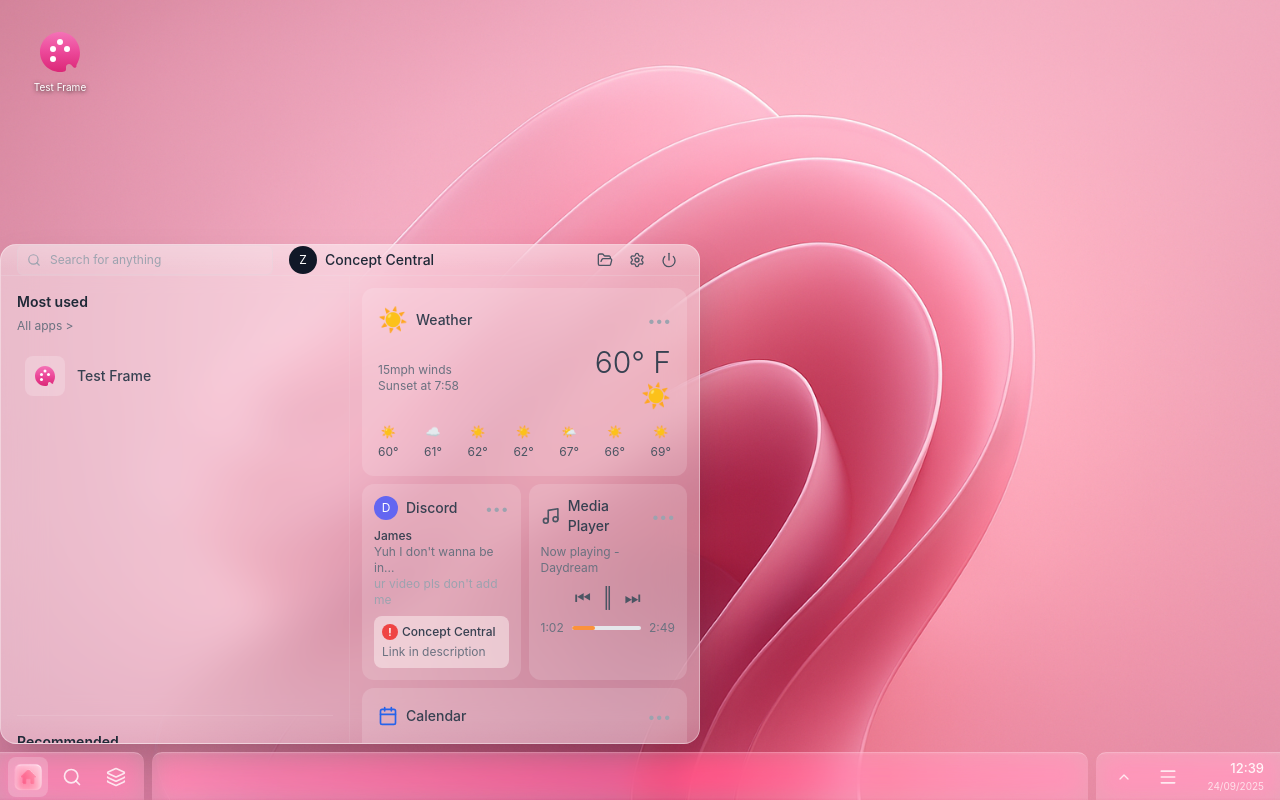
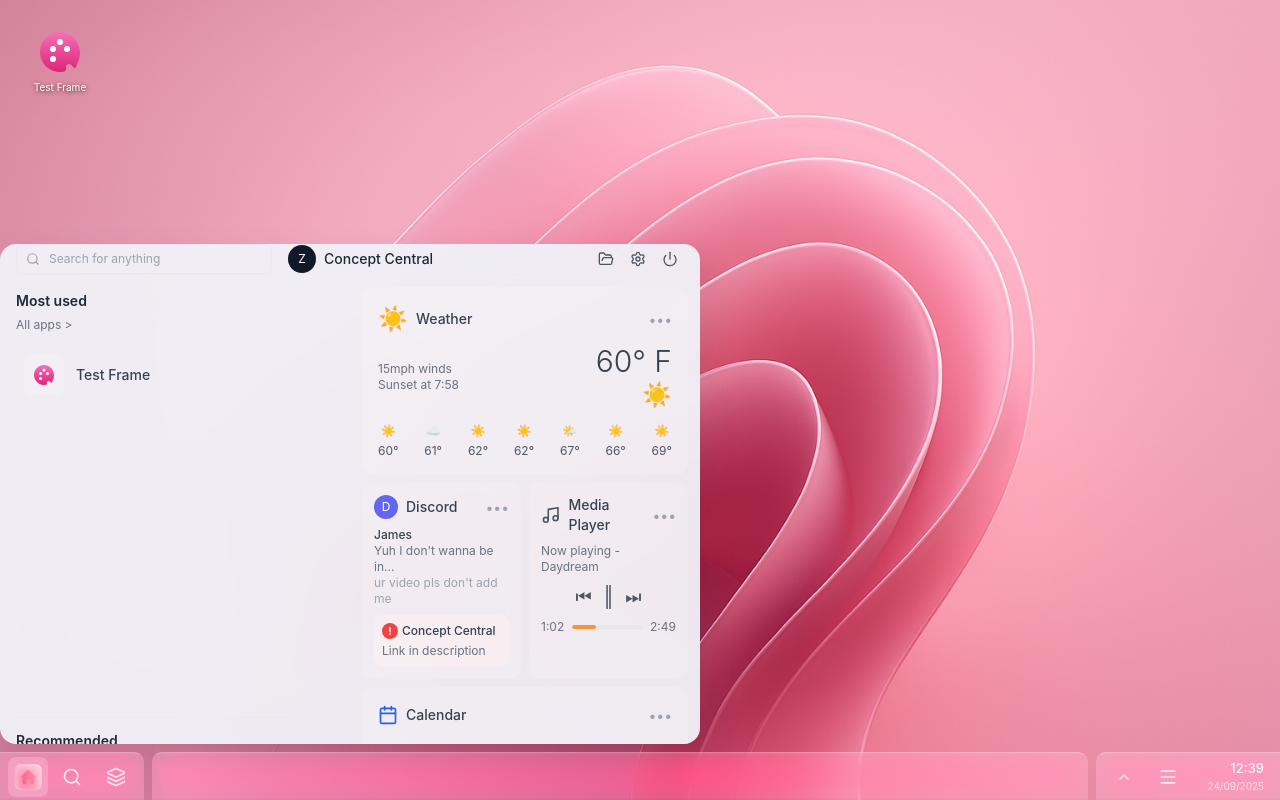
Before and after one commit to gtolontop/portfolio-desktop-style, a Next.js app: page / in a window 1280 px wide. Both pictures are taken after a click on the button 28 px from the left and 776 px from the top of the page. Built offline with nearby package versions, Linux system fonts and the light colour scheme.

Commit message:
Refactor StartMenu styling for improved background, backdrop filter, and shadow effects

```diff
--- a/src/components/StartMenu.tsx
+++ b/src/components/StartMenu.tsx
@@ -79,19 +79,10 @@ export default function StartMenu({ isOpen, onClose }: StartMenuProps) {
         ${isOpen ? 'scale-100 opacity-100' : 'scale-95 opacity-0'}
       `}
       style={{
-        border: '1px solid rgba(255, 255, 255, 0.35)',
-        backgroundColor: 'rgba(255, 255, 255, 0.4)',
-        backdropFilter: 'blur(20px) saturate(100%)',
-        WebkitBackdropFilter: 'blur(20px) saturate(100%)',
-        background: `
-          linear-gradient(
-            to bottom,
-            rgba(255, 255, 255, 0.5) 0%,
-            rgba(255, 255, 255, 0.4) 5%,
-            rgba(255, 255, 255, 0.4) 95%,
-            rgba(255, 255, 255, 0.35) 100%
-          )
-        `
+        backgroundColor: 'rgba(240, 242, 247, 0.95)',
+        backdropFilter: 'blur(30px) saturate(150%)',
+        WebkitBackdropFilter: 'blur(30px) saturate(150%)',
+        boxShadow: '0 20px 40px rgba(0, 0, 0, 0.1)'
       }}
     >
       {/* Navbar */}
```
